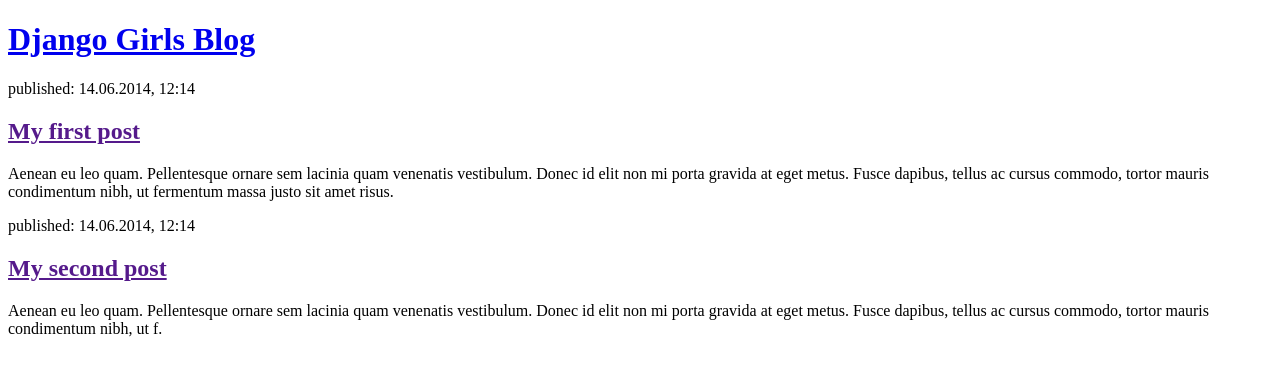
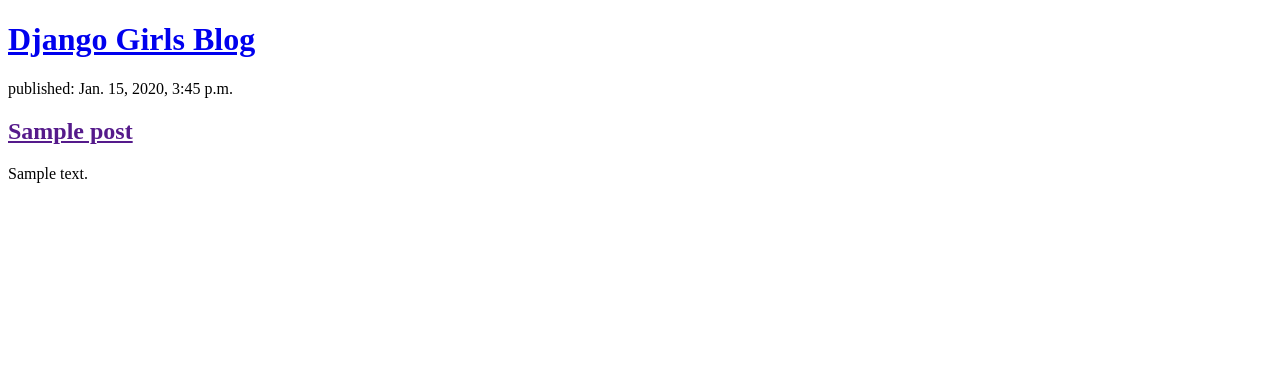
Before and after one commit to subash-tamang/my-first-blog, a Django app: page / in a window 1280 px wide. Shown: the top 376 px of the page. Run offline with Django 3.2, Linux system fonts and the light colour scheme; tables that the repository leaves empty hold one stand-in row (values such as "Sample post").

Commit message:
Modified templates to display posts from database.

```diff
--- a/blog/templates/blog/post_list.html
+++ b/blog/templates/blog/post_list.html
@@ -8,16 +8,13 @@
             <h1><a href="/">Django Girls Blog</a></h1>
         </header>
 
-        <article>
-            <time>published: 14.06.2014, 12:14</time>
-            <h2><a href="">My first post</a></h2>
-            <p>Aenean eu leo quam. Pellentesque ornare sem lacinia quam venenatis vestibulum. Donec id elit non mi porta gravida at eget metus. Fusce dapibus, tellus ac cursus commodo, tortor mauris condimentum nibh, ut fermentum massa justo sit amet risus.</p>
-        </article>
+        {% for post in posts %}
+            <article>
+                <time>published: {{ post.published_date }}</time>
+                <h2><a href="">{{ post.title }}</a></h2>
+                <p>{{ post.text|linebreaksbr }}</p>
+            </article>
+        {% endfor %}
 
-        <article>
-            <time>published: 14.06.2014, 12:14</time>
-            <h2><a href="">My second post</a></h2>
-            <p>Aenean eu leo quam. Pellentesque ornare sem lacinia quam venenatis vestibulum. Donec id elit non mi porta gravida at eget metus. Fusce dapibus, tellus ac cursus commodo, tortor mauris condimentum nibh, ut f.</p>
-        </article>
     </body>
 </html>
--- a/blog/views.py
+++ b/blog/views.py
@@ -1,5 +1,8 @@
 from django.shortcuts import render
+from .models import Post
+from django.utils import timezone
 
 # Create your views here.
 def post_list(request):
-  return render(request, "blog/post_list.html", {})
+  posts = Post.objects.filter(published_date__lte=timezone.now()).order_by("published_date")
+  return render(request, "blog/post_list.html", {"posts": posts})
```
